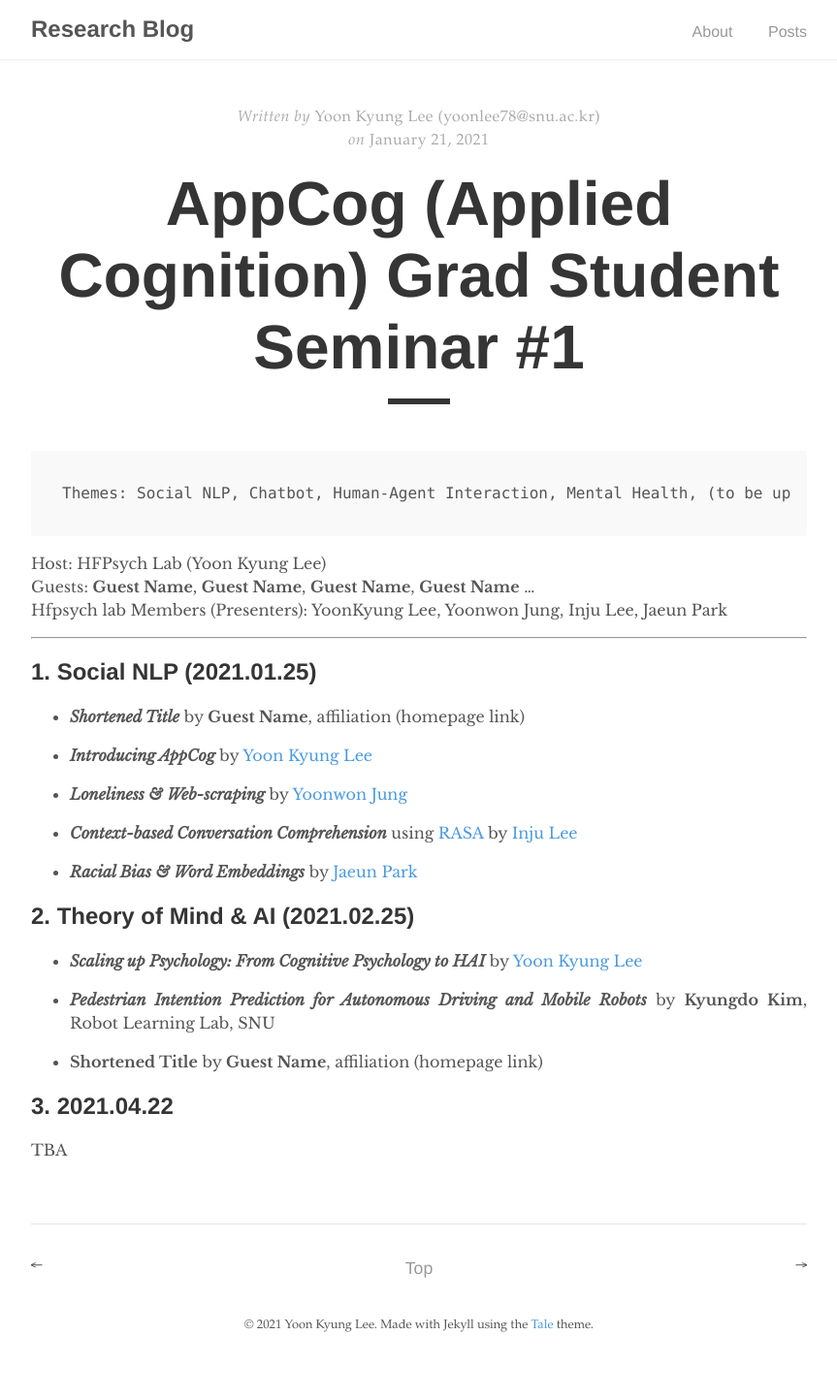
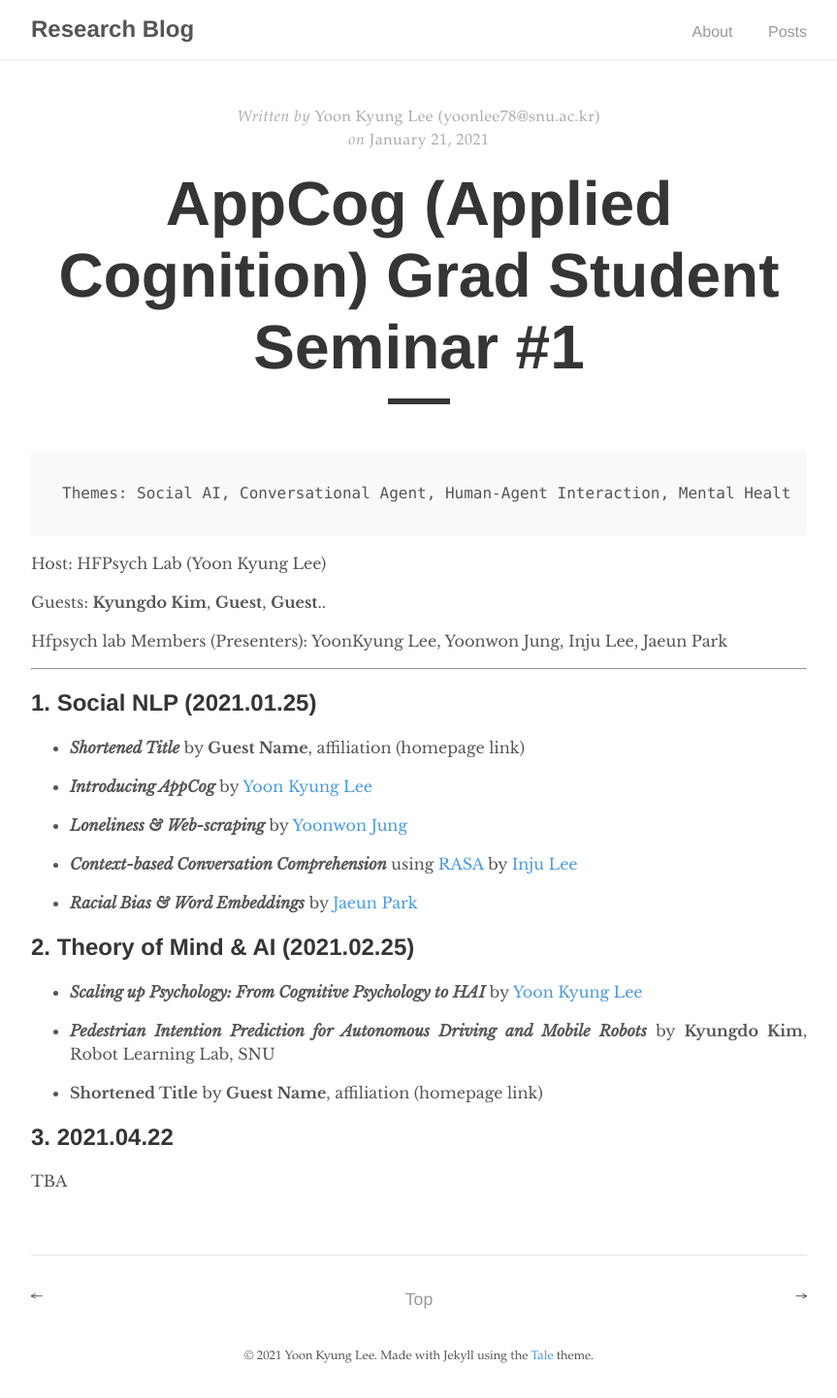
Before and after one commit to humanfactorspsych/blog, a Jekyll site: the page built from _posts/2021-01-21-appcog.md, in a window 1280 px wide. Shown: the whole page at 97% size, without its empty margins (208-1071 px from the left). Built offline with Jekyll 4.4.1, drawn with Linux system fonts in a browser that asks for light colours; before the commit the page ends 1410 px from its top, so only the background shows below that.

Commit message:
Update 2021-01-21-appcog.md

```diff
--- a/_posts/2021-01-21-appcog.md
+++ b/_posts/2021-01-21-appcog.md
@@ -4,10 +4,12 @@ title: "AppCog (Applied Cognition) Grad Student Seminar #1 "
 author: "Yoon Kyung Lee (yoonlee78@snu.ac.kr)"
 ---
 
-    Themes: Social NLP, Chatbot, Human-Agent Interaction, Mental Health, (to be updated)
+    Themes: Social AI, Conversational Agent, Human-Agent Interaction, Mental Health, (to be updated)
 
 Host: HFPsych Lab (Yoon Kyung Lee) <br>
-Guests: **Guest Name**, **Guest Name**, **Guest Name**, **Guest Name** ...  <br>
+
+Guests: **Kyungdo Kim**, **Guest**, **Guest**.. <br>
+
 Hfpsych lab Members (Presenters): YoonKyung Lee, Yoonwon Jung, Inju Lee, Jaeun Park <br>
 
 -----------------
```
